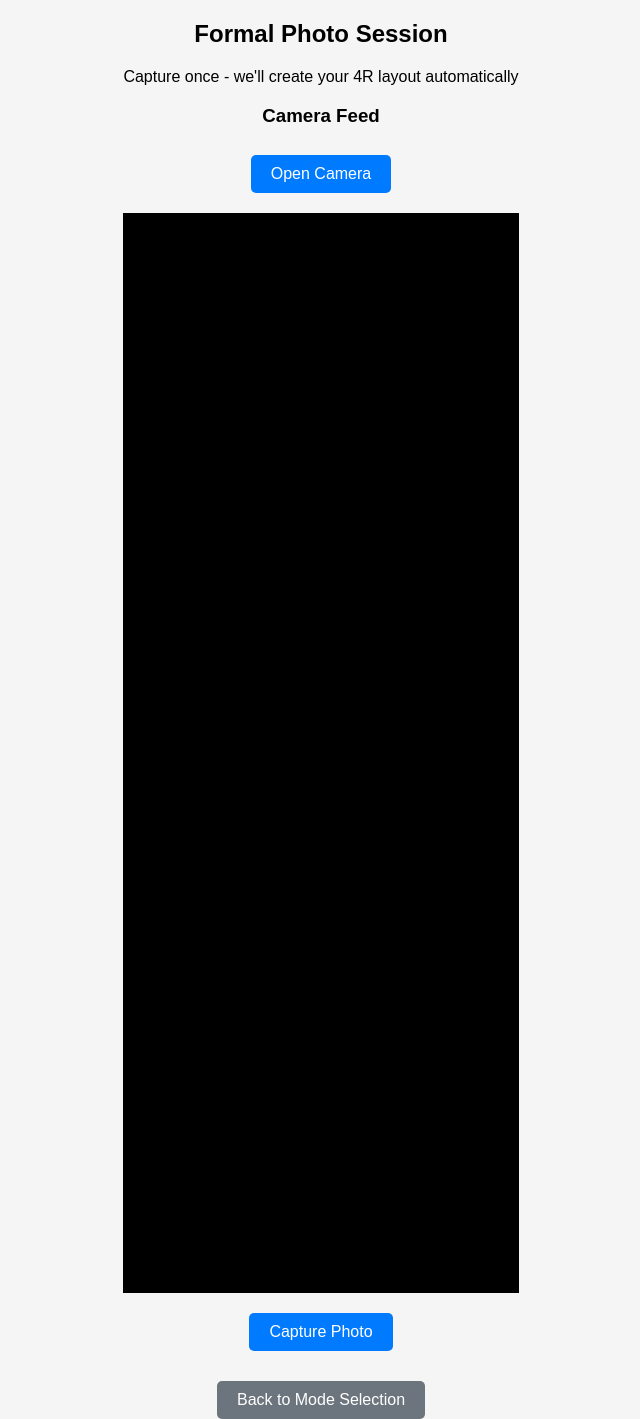
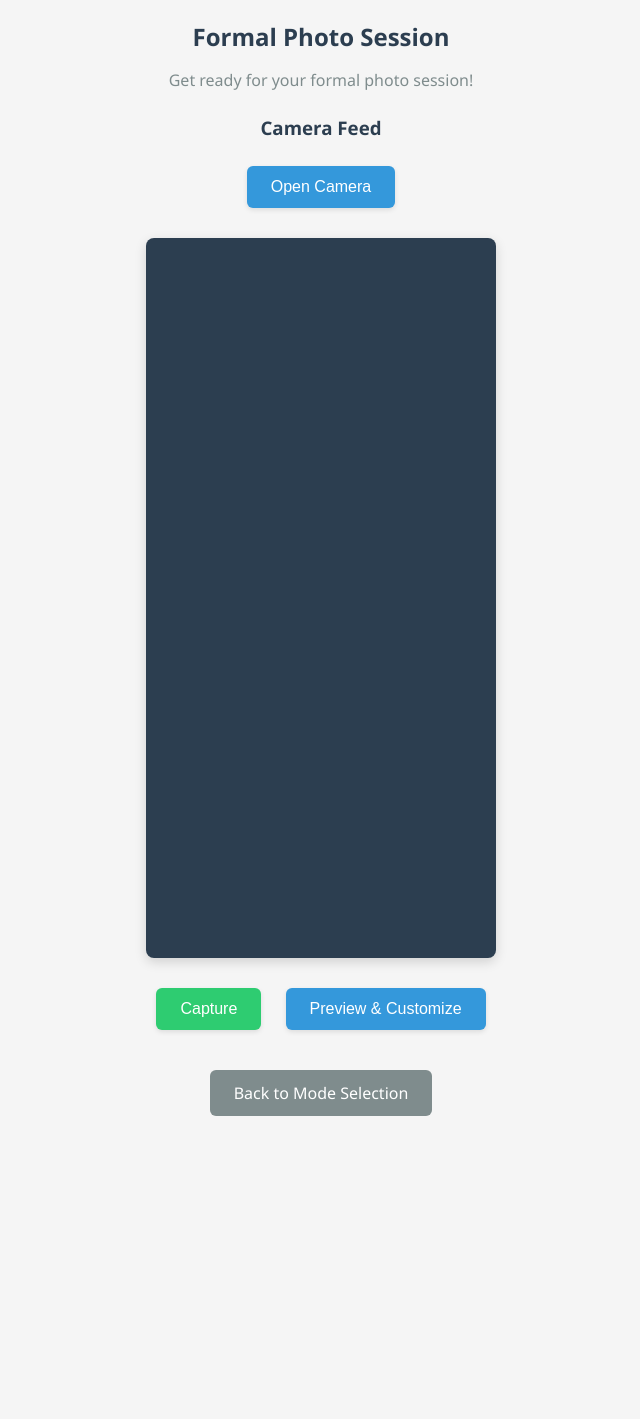
Before and after one commit to ndercity/M5, a Flask app: page /formal in a window 1280 px wide. Shown: the whole page, without its empty margins (319-959 px from the left). After the commit the page ends 1116 px from the top, so only its background shows below. Run offline with Flask 3, Linux system fonts and the light colour scheme.

Commit message:
added formal mode customization

```diff
--- a/Photobooth/static/css/formal.css
+++ b/Photobooth/static/css/formal.css
@@ -1,34 +1,34 @@
-/* General Layout */
-main {
+/* =====================
+   Base Styles
+   ===================== */
+   main {
     text-align: center;
     padding: 20px;
     position: relative;
     min-height: 100vh;
+    font-family: 'Segoe UI', Tahoma, Geneva, Verdana, sans-serif;
+    color: #333;
 }
 
-.video-container {
-    display: flex;
-    justify-content: center;
-    align-items: center;
-    width: 100%;
-    max-width: 1080px;
-    height: 1080px;
-    background-color: black;
-    margin: 10px auto;
+h2, h3, h4 {
+    color: #2c3e50;
+    margin-bottom: 1rem;
 }
 
-/* Sections */
-#capture-section,
-#preview-section {
-    transition: opacity 0.3s ease, transform 0.3s ease;
-    width: 100%;
+p {
+    color: #7f8c8d;
+    margin-bottom: 1.5rem;
 }
 
+/* =====================
+   Section Styles
+   ===================== */
 .section-active {
     opacity: 1;
     transform: translateY(0);
     display: block;
     position: relative;
+    animation: fadeIn 0.3s ease-out;
 }
 
 .section-inactive {
@@ -39,66 +39,255 @@ main {
     overflow: hidden;
 }
 
-/* Buttons */
+@keyframes fadeIn {
+    from { opacity: 0; transform: translateY(10px); }
+    to { opacity: 1; transform: translateY(0); }
+}
+
+/* =====================
+   Camera Feed Styles
+   ===================== */
+.video-container {
+    display: flex;
+    justify-content: center;
+    align-items: center;
+    width: 100%;
+    max-width: 1080px;
+    height: 720px;
+    background-color: #2c3e50;
+    margin: 20px auto;
+    border-radius: 8px;
+    overflow: hidden;
+    box-shadow: 0 4px 12px rgba(0, 0, 0, 0.15);
+}
+
+.camera-feed {
+    max-width: 100%;
+    max-height: 100%;
+    object-fit: contain;
+}
+
+/* =====================
+   Button Styles
+   ===================== */
 button {
     display: inline-block;
     margin: 10px;
-    padding: 10px 20px;
+    padding: 12px 24px;
     font-size: 16px;
+    font-weight: 500;
     cursor: pointer;
-    background-color: #007bff;
+    background-color: #3498db;
     color: white;
     border: none;
-    border-radius: 5px;
-    transition: background 0.3s;
+    border-radius: 6px;
+    transition: all 0.3s ease;
+    box-shadow: 0 2px 5px rgba(0, 0, 0, 0.1);
 }
 
 button:hover {
-    background-color: #0056b3;
+    background-color: #2980b9;
+    transform: translateY(-2px);
+    box-shadow: 0 4px 8px rgba(0, 0, 0, 0.15);
+}
+
+button:active {
+    transform: translateY(0);
+    box-shadow: 0 2px 3px rgba(0, 0, 0, 0.1);
 }
 
 button:focus {
-    outline: 2px solid #0056b3;
-    outline-offset: 2px;
+    outline: none;
+    box-shadow: 0 0 0 3px rgba(52, 152, 219, 0.3);
 }
 
-/* Preview Section */
+button:disabled {
+    background-color: #95a5a6;
+    cursor: not-allowed;
+    transform: none;
+    box-shadow: none;
+}
+
+/* Primary action button */
+#capture-btn, #download-btn {
+    background-color: #2ecc71;
+}
+
+#capture-btn:hover, #download-btn:hover {
+    background-color: #27ae60;
+}
+
+/* Secondary action button */
+#capture-again-btn, #back-to-preview-btn {
+    background-color: #e74c3c;
+}
+
+#capture-again-btn:hover, #back-to-preview-btn:hover {
+    background-color: #c0392b;
+}
+
+/* Finalize button */
+#finalize-btn {
+    background-color: #f39c12;
+    font-weight: bold;
+    padding: 12px 30px;
+}
+
+#finalize-btn:hover {
+    background-color: #e67e22;
+}
+
+/* =====================
+   Preview Section Styles
+   ===================== */
 #preview-section {
     background: white;
-    padding: 20px;
-    border-radius: 10px;
+    padding: 30px;
+    border-radius: 12px;
     margin: 20px auto;
-    max-width: 800px;
-    box-shadow: 0 3px 10px rgba(0,0,0,0.1);
+    max-width: 1000px;
+    box-shadow: 0 5px 15px rgba(0, 0, 0, 0.1);
 }
 
-/* Canvas Container */
-.canvas-container {
-    max-width: 900px; /* Scaled down for preview */
+.main-preview {
+    max-width: 100%;
+    max-height: 500px;
     margin: 20px auto;
-    border: 1px solid #ddd;
-    overflow: hidden;
-    background: #f5f5f5;
+    display: block;
+    border-radius: 8px;
+    box-shadow: 0 3px 10px rgba(0, 0, 0, 0.2);
+    transition: filter 0.3s ease;
+}
+
+/* =====================
+   Results Section Styles
+   ===================== */
+#results-section {
+    background: white;
+    padding: 30px;
+    border-radius: 12px;
+    margin: 20px auto;
+    max-width: 1000px;
+    box-shadow: 0 5px 15px rgba(0, 0, 0, 0.1);
+    text-align: center;
+}
+
+.template-container {
+    margin: 25px 0;
+    overflow: auto;
+    max-width: 100%;
+    border: 1px solid #ecf0f1;
+    padding: 15px;
+    background: #f8f9fa;
+    border-radius: 8px;
 }
 
 #result-canvas {
-    width: 100%;
+    max-width: 100%;
     height: auto;
     display: block;
+    margin: 0 auto;
+    border-radius: 4px;
 }
 
-/* Back Button */
+/* =====================
+   Control Groups
+   ===================== */
+.preview-controls, .results-controls {
+    margin-top: 30px;
+    display: flex;
+    justify-content: center;
+    gap: 20px;
+}
+
+.customization-options {
+    margin: 25px 0;
+    padding: 20px;
+    background: #f8f9fa;
+    border-radius: 8px;
+    border: 1px solid #ecf0f1;
+}
+
+.control-group {
+    margin: 20px 0;
+    display: flex;
+    align-items: center;
+    justify-content: center;
+}
+
+.control-group label {
+    display: inline-block;
+    width: 100px;
+    text-align: right;
+    margin-right: 15px;
+    font-weight: 500;
+    color: #2c3e50;
+}
+
+.control-group input[type="range"] {
+    width: 250px;
+    height: 6px;
+    -webkit-appearance: none;
+    background: #bdc3c7;
+    border-radius: 3px;
+    outline: none;
+}
+
+.control-group input[type="range"]::-webkit-slider-thumb {
+    -webkit-appearance: none;
+    width: 18px;
+    height: 18px;
+    background: #3498db;
+    border-radius: 50%;
+    cursor: pointer;
+    transition: all 0.2s;
+}
+
+.control-group input[type="range"]::-webkit-slider-thumb:hover {
+    background: #2980b9;
+    transform: scale(1.1);
+}
+
+/* =====================
+   Download Confirmation
+   ===================== */
+.download-confirmation {
+    position: fixed;
+    bottom: 20px;
+    left: 50%;
+    transform: translateX(-50%);
+    background: #2ecc71;
+    color: white;
+    padding: 10px 20px;
+    border-radius: 4px;
+    animation: fadeInOut 2s ease-in-out;
+    z-index: 1000;
+}
+
+@keyframes fadeInOut {
+    0% { opacity: 0; }
+    20% { opacity: 1; }
+    80% { opacity: 1; }
+    100% { opacity: 0; }
+}
+
+/* =====================
+   Back Button
+   ===================== */
 .btn-link {
     display: inline-block;
-    margin-top: 20px;
-    padding: 10px 20px;
-    background: #6c757d;
+    margin-top: 30px;
+    padding: 12px 24px;
+    background: #7f8c8d;
     color: white;
     text-decoration: none;
-    border-radius: 5px;
-    transition: background 0.3s;
+    border-radius: 6px;
+    transition: all 0.3s ease;
+    font-weight: 500;
 }
 
 .btn-link:hover {
-    background: #5a6268;
+    background: #95a5a6;
+    transform: translateY(-2px);
+    box-shadow: 0 2px 5px rgba(0, 0, 0, 0.1);
 }
--- a/Photobooth/static/js/formal.js
+++ b/Photobooth/static/js/formal.js
@@ -1,6 +1,9 @@
 document.addEventListener("DOMContentLoaded", function () {
-    // 4R Layout Template (1800×1200)
-    const template = {
+    // =====================
+    // Configuration
+    // =====================
+    const CONFIG = {
+        template: {
             width: 1800,
             height: 1200,
             areas: [
@@ -20,157 +23,341 @@ document.addEventListener("DOMContentLoaded", function () {
                 { x: 1200, y: 900, width: 300, height: 300 },
                 { x: 1500, y: 900, width: 300, height: 300 }
             ]
+        },
+        canvasStyle: {
+            borderColor: '#333',
+            borderWidth: 3,
+            backgroundColor: 'white'
+        }
     };
 
+    // =====================
     // DOM Elements
-    const captureSection = document.getElementById('capture-section');
-    const previewSection = document.getElementById('preview-section');
-    const toggleCameraBtn = document.getElementById('toggle-camera');
-    const videoFeed = document.getElementById('video-feed');
-    const captureBtn = document.getElementById('capture-btn');
-    const saveBtn = document.getElementById('save-photo');
-    const captureAgainBtn = document.getElementById('capture-again-btn');
-    const resultCanvas = document.getElementById('result-canvas');
-    const ctx = resultCanvas.getContext('2d');
+    // =====================
+    const elements = {
+        // Camera controls
+        toggleCameraBtn: document.getElementById("toggle-camera"),
+        videoFeed: document.getElementById("video-feed"),
+        captureBtn: document.getElementById("capture-btn"),
+        previewBtn: document.getElementById("preview-btn"),
 
-    // State
-    let cameraActive = false;
-    let capturedImageUrl = null;
+        // Preview controls
+        mainPreview: document.getElementById("main-preview"),
+        brightnessControl: document.getElementById("brightness"),
+        contrastControl: document.getElementById("contrast"),
+        finalizeBtn: document.getElementById("finalize-btn"),
+        captureAgainBtn: document.getElementById("capture-again-btn"),
 
-    // Initialize Canvas
-    resultCanvas.width = template.width;
-    resultCanvas.height = template.height;
-    ctx.fillStyle = 'white';
-    ctx.fillRect(0, 0, template.width, template.height);
+        // Results controls
+        resultsSection: document.getElementById("results-section"),
+        downloadBtn: document.getElementById("download-btn"),
+        backToPreviewBtn: document.getElementById("back-to-preview-btn"),
+        resultCanvas: document.getElementById("result-canvas"),
 
-    // Camera Control
-    toggleCameraBtn.addEventListener('click', toggleCamera);
+        // Sections
+        captureSection: document.getElementById("capture-section"),
+        previewSection: document.getElementById("preview-section")
+    };
 
+    // Canvas context
+    const ctx = elements.resultCanvas.getContext("2d");
+
+    // =====================
+    // State Management
+    // =====================
+    const state = {
+        cameraActive: false,
+        currentImageUrl: null
+    };
+
+    // =====================
+    // Initialization
+    // =====================
+    function initialize() {
+        // Set up canvas
+        setupCanvas();
+
+        // Initialize sections
+        elements.captureSection.classList.add("section-active");
+        elements.previewSection.classList.add("section-inactive");
+        elements.resultsSection.classList.add("section-inactive");
+
+        // Set up event listeners
+        setupEventListeners();
+    }
+
+    function setupCanvas() {
+        elements.resultCanvas.width = CONFIG.template.width;
+        elements.resultCanvas.height = CONFIG.template.height;
+        clearCanvas();
+    }
+
+    function clearCanvas() {
+        ctx.fillStyle = CONFIG.canvasStyle.backgroundColor;
+        ctx.fillRect(0, 0, CONFIG.template.width, CONFIG.template.height);
+    }
+
+    function setupEventListeners() {
+        // Camera controls
+        elements.toggleCameraBtn.addEventListener("click", toggleCamera);
+        elements.captureBtn.addEventListener("click", capturePhoto);
+        elements.previewBtn.addEventListener("click", showPreviewSection);
+
+        // Preview controls
+        elements.finalizeBtn.addEventListener("click", showResultsSection);
+        elements.captureAgainBtn.addEventListener("click", showCaptureSection);
+        elements.brightnessControl.addEventListener("input", applyEdits);
+        elements.contrastControl.addEventListener("input", applyEdits);
+
+        // Results controls
+        elements.downloadBtn.addEventListener("click", savePhoto);
+        elements.backToPreviewBtn.addEventListener("click", showPreviewSection);
+
+        // Clean up on page unload
+        window.addEventListener("beforeunload", cleanup);
+    }
+
+    // =====================
+    // Camera Functions
+    // =====================
     function toggleCamera() {
-        if (cameraActive) {
-            stopCamera();
-        } else {
-            startCamera();
-        }
+        state.cameraActive ? stopCamera() : startCamera();
     }
 
     function startCamera() {
-        videoFeed.onerror = null;
-        videoFeed.src = "/video_feed?" + new Date().getTime();
-        videoFeed.onerror = () => {
-            if (cameraActive) {
+        elements.videoFeed.onerror = null;
+        elements.videoFeed.src = "/video_feed?" + new Date().getTime();
+
+        elements.videoFeed.onerror = () => {
+            if (state.cameraActive) {
                 alert("Could not access camera. Please check permissions.");
                 stopCamera();
             }
         };
-        toggleCameraBtn.textContent = "Close Camera";
-        cameraActive = true;
+
+        elements.toggleCameraBtn.textContent = "Close Camera";
+        state.cameraActive = true;
     }
 
     function stopCamera() {
-        videoFeed.onerror = null;
-        videoFeed.src = "";
-        toggleCameraBtn.textContent = "Open Camera";
-        cameraActive = false;
+        elements.videoFeed.onerror = null;
+        elements.videoFeed.src = "";
+        elements.toggleCameraBtn.textContent = "Open Camera";
+        state.cameraActive = false;
         fetch("/stop_camera");
     }
 
-    // Capture Functionality - Single Capture
-    captureBtn.addEventListener('click', capturePhoto);
-
+    // =====================
+    // Capture Functions
+    // =====================
     function capturePhoto() {
-        if (!cameraActive) {
+        if (!state.cameraActive) {
             alert("Please enable the camera first");
             return;
         }
 
-        captureBtn.disabled = true;
-        captureBtn.textContent = "Capturing...";
+        disableCaptureButton(true);
 
         fetch("/capture_snapshot")
-            .then(response => {
+            .then(handleCaptureResponse)
+            .then(handleCaptureSuccess)
+            .catch(handleCaptureError)
+            .finally(() => disableCaptureButton(false));
+    }
+
+    function disableCaptureButton(disabled) {
+        elements.captureBtn.disabled = disabled;
+        elements.captureBtn.textContent = disabled ? "Capturing..." : "Capture";
+    }
+
+    function handleCaptureResponse(response) {
         if (!response.ok) throw new Error("Capture failed");
         return response.blob();
-            })
-            .then(imageBlob => {
-                // Release previous image if exists
-                if (capturedImageUrl) URL.revokeObjectURL(capturedImageUrl);
+    }
 
-                capturedImageUrl = URL.createObjectURL(imageBlob);
-                renderTemplate();
+    function handleCaptureSuccess(imageBlob) {
+        // Clear previous image if exists
+        if (state.currentImageUrl) {
+            URL.revokeObjectURL(state.currentImageUrl);
+        }
+
+        state.currentImageUrl = URL.createObjectURL(imageBlob);
+        updateMainPreview();
         showPreviewSection();
-            })
-            .catch(error => {
+    }
+
+    function handleCaptureError(error) {
         console.error("Error capturing:", error);
         alert("Failed to capture photo. Please try again.");
-            })
-            .finally(() => {
-                captureBtn.disabled = false;
-                captureBtn.textContent = "Capture";
+    }
+
+    // =====================
+    // Preview Functions
+    // =====================
+    function updateMainPreview() {
+        elements.mainPreview.src = state.currentImageUrl;
+        applyEditsToMainPreview();
+    }
+
+    // =====================
+    // Template Functions
+    // =====================
+    function renderTemplate() {
+        if (!state.currentImageUrl) return;
+
+        clearCanvas();
+
+        const img = new Image();
+        img.onload = function() {
+            drawTemplateImages(img);
+        };
+        img.src = state.currentImageUrl;
+    }
+
+    function drawTemplateImages(img) {
+        const brightness = elements.brightnessControl.value;
+        const contrast = elements.contrastControl.value;
+        const filter = `brightness(${100 + parseInt(brightness)}%) contrast(${100 + parseInt(contrast)}%)`;
+
+        CONFIG.template.areas.forEach(area => {
+            // Draw image with filters
+            drawImageWithFilter(img, area, filter);
+
+            // Draw border
+            drawBorder(area);
         });
     }
 
-    // Render Template with Single Image
-    function renderTemplate() {
-        // Clear canvas
-        ctx.fillStyle = 'white';
-        ctx.fillRect(0, 0, template.width, template.height);
+    function drawImageWithFilter(img, area, filter) {
+        const tempCanvas = document.createElement('canvas');
+        tempCanvas.width = area.width;
+        tempCanvas.height = area.height;
+        const tempCtx = tempCanvas.getContext('2d');
 
-        if (!capturedImageUrl) return;
-
-        const img = new Image();
-        img.onload = function() {
-            // Draw the same image in all slots
-            template.areas.forEach(area => {
-                ctx.drawImage(img, area.x, area.y, area.width, area.height);
-
-                // Draw border
-                ctx.strokeStyle = '#333';
-                ctx.lineWidth = 3;
-                ctx.strokeRect(area.x, area.y, area.width, area.height);
-            });
-        };
-        img.src = capturedImageUrl;
+        tempCtx.filter = filter;
+        tempCtx.drawImage(img, 0, 0, area.width, area.height);
+        ctx.drawImage(tempCanvas, area.x, area.y, area.width, area.height);
     }
 
-    // Navigation
-    function showPreviewSection() {
-        captureSection.classList.remove("section-active");
-        captureSection.classList.add("section-inactive");
-        previewSection.classList.remove("section-inactive");
-        previewSection.classList.add("section-active");
+    function drawBorder(area) {
+        ctx.strokeStyle = CONFIG.canvasStyle.borderColor;
+        ctx.lineWidth = CONFIG.canvasStyle.borderWidth;
+        ctx.strokeRect(area.x, area.y, area.width, area.height);
     }
 
-    captureAgainBtn.addEventListener('click', function() {
-        // Clear captured image
-        if (capturedImageUrl) URL.revokeObjectURL(capturedImageUrl);
-        capturedImageUrl = null;
+    // =====================
+    // Editing Functions
+    // =====================
+    function applyEdits() {
+        applyEditsToMainPreview();
+    }
 
-        // Reset UI
-        previewSection.classList.remove("section-active");
-        previewSection.classList.add("section-inactive");
-        captureSection.classList.remove("section-inactive");
-        captureSection.classList.add("section-active");
+    function applyEditsToMainPreview() {
+        const brightness = elements.brightnessControl.value;
+        const contrast = elements.contrastControl.value;
+        elements.mainPreview.style.filter =
+            `brightness(${100 + parseInt(brightness)}%) contrast(${100 + parseInt(contrast)}%)`;
+    }
 
-        if (!cameraActive) startCamera();
-    });
-
-    // Save/Print Functionality
-    saveBtn.addEventListener('click', function() {
-        if (!capturedImageUrl) {
-            alert("No photo captured yet!");
+    // =====================
+    // Navigation Functions
+    // =====================
+    function showPreviewSection() {
+        if (!state.currentImageUrl) {
+            alert("Please capture a photo first");
             return;
         }
 
+        toggleSection(elements.captureSection, false);
+        toggleSection(elements.resultsSection, false);
+        toggleSection(elements.previewSection, true);
+        scrollToTop();
+    }
+
+    function showResultsSection() {
+        if (!state.currentImageUrl) {
+            alert("Please capture and finalize a photo first");
+            return;
+        }
+
+        // Render template for final output
+        renderTemplate();
+
+        toggleSection(elements.captureSection, false);
+        toggleSection(elements.previewSection, false);
+        toggleSection(elements.resultsSection, true);
+        scrollToTop();
+    }
+
+    function showCaptureSection() {
+        // Clear previous image
+        if (state.currentImageUrl) {
+            URL.revokeObjectURL(state.currentImageUrl);
+            state.currentImageUrl = null;
+        }
+
+        toggleSection(elements.previewSection, false);
+        toggleSection(elements.resultsSection, false);
+        toggleSection(elements.captureSection, true);
+        scrollToTop();
+
+        if (!state.cameraActive) startCamera();
+    }
+
+    function toggleSection(section, show) {
+        section.classList.toggle("section-active", show);
+        section.classList.toggle("section-inactive", !show);
+    }
+
+    function scrollToTop() {
+        window.scrollTo({
+            top: 0,
+            behavior: "smooth"
+        });
+    }
+
+    // =====================
+    // Save Functions
+    // =====================
+    function savePhoto() {
+        if (!state.currentImageUrl) {
+            alert("No photo to save!");
+            return;
+        }
+
+        // Create temporary link to download canvas as PNG
         const link = document.createElement('a');
-        link.download = '4R-formal-layout.png';
-        link.href = resultCanvas.toDataURL('image/png');
+        link.download = '4R-formal-template.png';
+        link.href = elements.resultCanvas.toDataURL('image/png');
+        document.body.appendChild(link);
         link.click();
+        document.body.removeChild(link);
+
+        // Show download confirmation
+        showDownloadConfirmation();
+    }
+
+    function showDownloadConfirmation() {
+        const confirmation = document.createElement('div');
+        confirmation.textContent = 'Download started!';
+        confirmation.className = 'download-confirmation';
+        elements.resultsSection.appendChild(confirmation);
+
+        setTimeout(() => {
+            confirmation.remove();
+        }, 2000);
+    }
+
+    // =====================
+    // Cleanup
+    // =====================
+    function cleanup() {
+        if (state.currentImageUrl) {
+            URL.revokeObjectURL(state.currentImageUrl);
+        }
+        stopCamera();
+    }
+
+    // Initialize the application
+    initialize();
 });
-
-    // Clean up
-    window.addEventListener("beforeunload", function() {
-        if (capturedImageUrl) URL.revokeObjectURL(capturedImageUrl);
-        stopCamera();
-    });
-});
--- a/Photobooth/templates/formal.html
+++ b/Photobooth/templates/formal.html
@@ -7,27 +7,59 @@
 {% block content %}
 <main>
     <h2>Formal Photo Session</h2>
-    <p>Capture once - we'll create your 4R layout automatically</p>
+    <p>Get ready for your formal photo session!</p>
 
     <!-- Capture Section -->
-    <div id="capture-section" class="section-active">
+    <div id="capture-section">
         <h3>Camera Feed</h3>
         <button id="toggle-camera">Open Camera</button>
         <div class="video-container">
             <img id="video-feed" class="camera-feed">
         </div>
-        <button id="capture-btn">Capture Photo</button>
+        <button id="capture-btn">Capture</button>
+        <button id="preview-btn">Preview & Customize</button>
     </div>
 
     <!-- Preview Section -->
-    <div id="preview-section" class="section-inactive">
-        <h3>Your 4R Formal Layout</h3>
-        <div class="canvas-container">
-            <canvas id="result-canvas" width="1800" height="1200"></canvas>
+    <div id="preview-section" class="hidden">
+        <h3>Preview & Customization</h3>
+
+        <!-- Main Preview Image -->
+        <img id="main-preview" class="main-preview" alt="Captured Photo">
+
+        <!-- Customization Controls -->
+        <div class="customization-options">
+            <h4>Edit Your Photo</h4>
+            <div class="control-group">
+                <label for="brightness">Brightness:</label>
+                <input type="range" id="brightness" min="-100" max="100" value="0">
+            </div>
+            <div class="control-group">
+                <label for="contrast">Contrast:</label>
+                <input type="range" id="contrast" min="-100" max="100" value="0">
+            </div>
         </div>
+
+        <!-- Action Buttons -->
         <div class="preview-controls">
-            <button id="save-photo">Print/Save</button>
-            <button id="capture-again-btn">Take New Photo</button>
+            <button id="finalize-btn">Finalize</button>
+            <button id="capture-again-btn">Capture Again</button>
+        </div>
+    </div>
+
+    <!-- Results Section -->
+    <div id="results-section" class="hidden">
+        <h3>Your Final 4R Template</h3>
+
+        <!-- 4R Template Canvas -->
+        <div class="template-container">
+            <canvas id="result-canvas"></canvas>
+        </div>
+
+        <!-- Action Buttons -->
+        <div class="results-controls">
+            <button id="download-btn">Download Photo</button>
+            <button id="back-to-preview-btn">Back to Preview</button>
         </div>
     </div>
 
```
Lines whose indentation alone changed are shown as unchanged.
